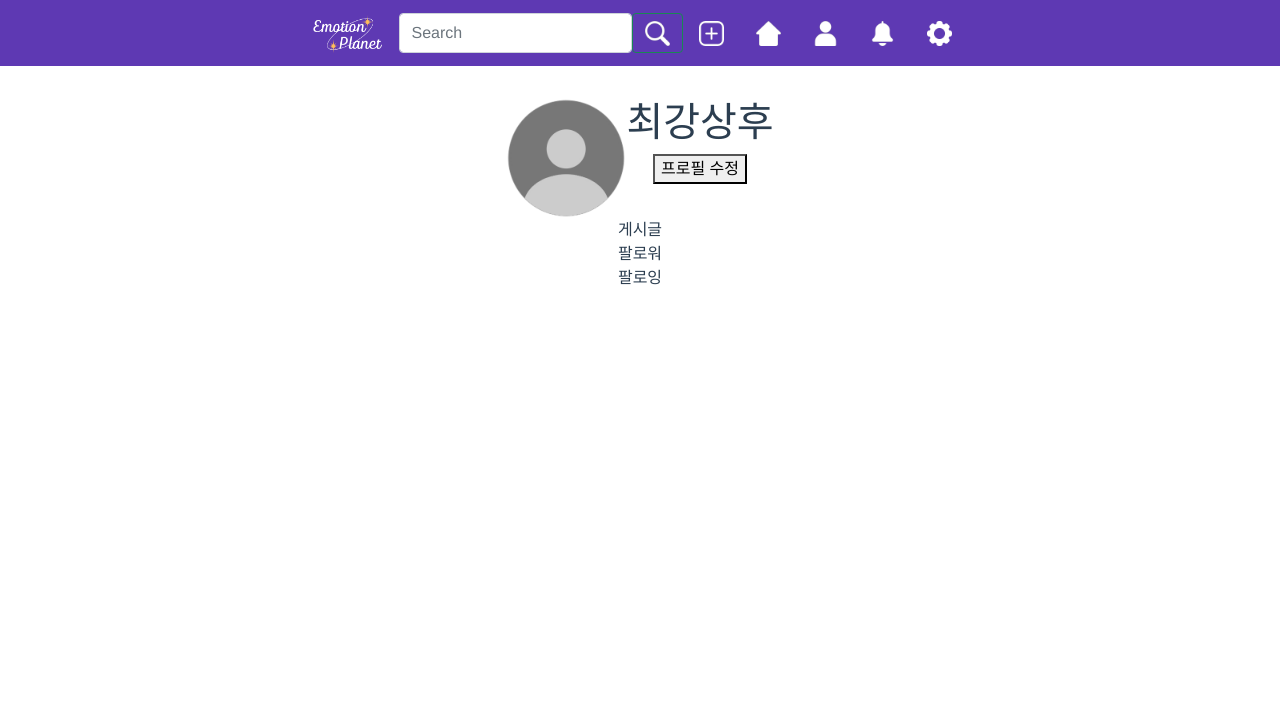
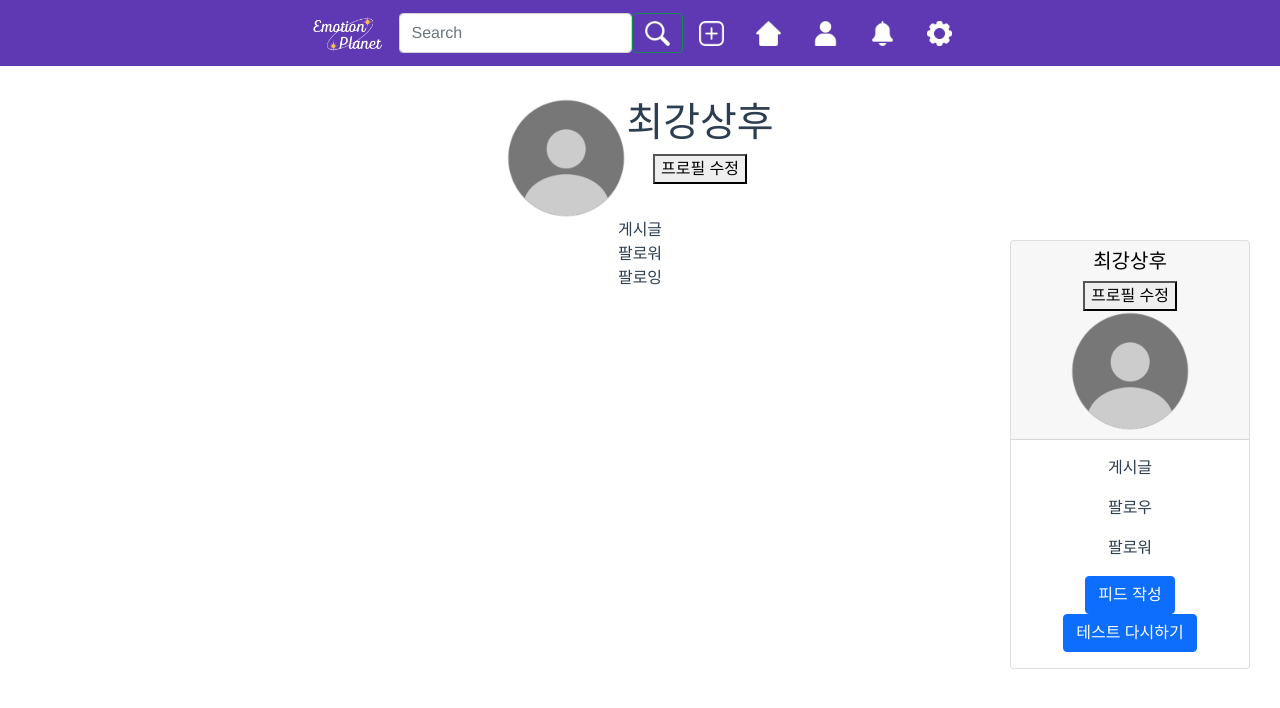
Before and after one commit to hojeong33/EmotionPlaent, a Vue app in the folder frontend/: page /mypage in a window 1280 px wide. Shown: the top 708 px of the page. Built offline with nearby package versions, Linux system fonts and the light colour scheme.

Commit message:
merging soonil

```diff
--- /dev/null
+++ b/frontend/src/components/SideProfileCard.vue
@@ -0,0 +1,41 @@
+<template>
+  <div class="card_container">
+    <div class="card" style="width: 15rem;">
+      <div class="card-header text-black overlay">
+        <div class="overlay-content">
+          <h5 class="card-title">최강상후</h5>
+          <button>프로필 수정</button>
+        </div>
+        <img class="card-img-top" src="../assets/images/profile.png" alt="Card image cap">
+      </div>
+
+      <div class="card-body">
+        <p>게시글</p>
+        <p>팔로우</p>
+        <p>팔로워</p>
+        <a href="#" class="btn btn-primary">피드 작성</a>
+        <a href="#" class="btn btn-primary">테스트 다시하기</a>
+      </div>
+    </div>
+  </div>
+
+</template>
+
+<script>
+export default {
+  name: 'SideProfileCard',
+}
+</script>
+
+<style>
+  .card_container {
+    position: fixed;
+    top: 15rem;
+    right: 0;
+    padding-right: 30px;
+  }
+  .card-img-top {
+    width: 12vh;
+    min-width: 120px;
+  }
+</style>
--- a/frontend/src/views/accounts/Mypage.vue
+++ b/frontend/src/views/accounts/Mypage.vue
@@ -1,4 +1,6 @@
 <template>
+  <div>
+    <side-profile-card></side-profile-card>
     <div id="profile_container">
       <div id="card">
         <img src="../../assets/images/profile.png" id="profile_img">
@@ -13,11 +15,16 @@
         <div>팔로잉</div>
       </div>
     </div>
+  </div>
 </template>
 
 <script>
+import SideProfileCard from '../../components/SideProfileCard.vue'
 export default {
   name: 'Mypage',
+  components: {
+    SideProfileCard,
+  }
 }
 </script>
 
@@ -31,7 +38,6 @@ export default {
     min-width: 350px;
     height: 30vh;
     min-height: 450px;
-    border-color: gray;
     margin: auto;
     padding: 2rem;
   }
```
Lines whose indentation alone changed are shown as unchanged.
